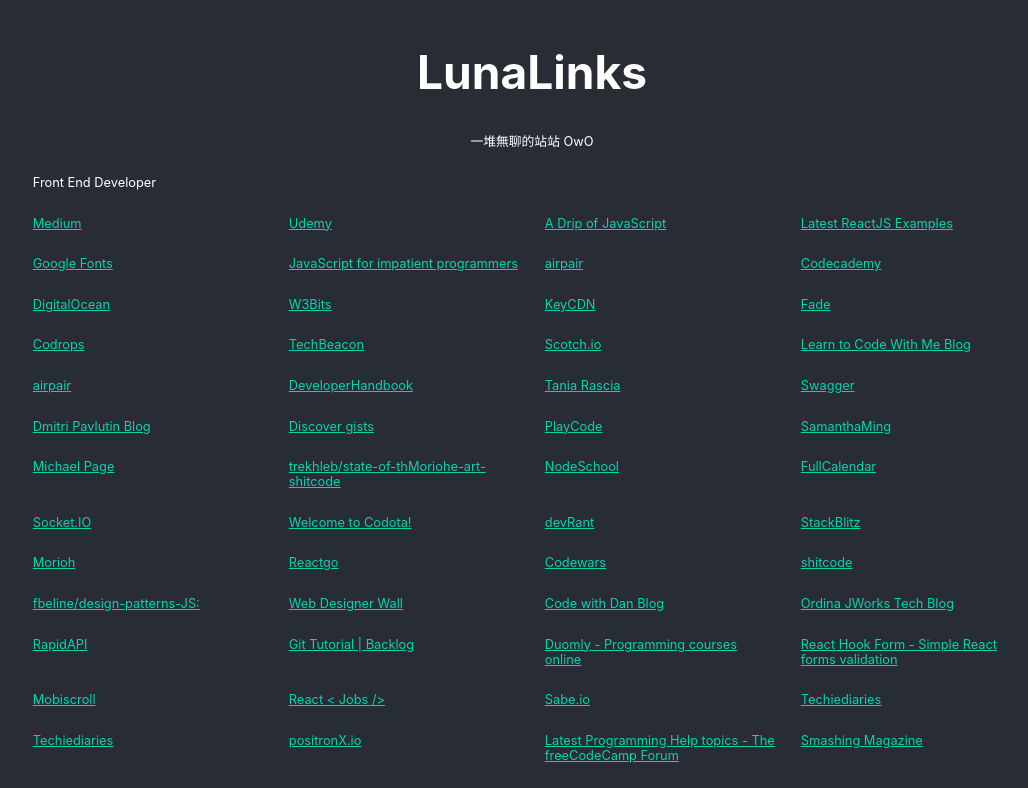
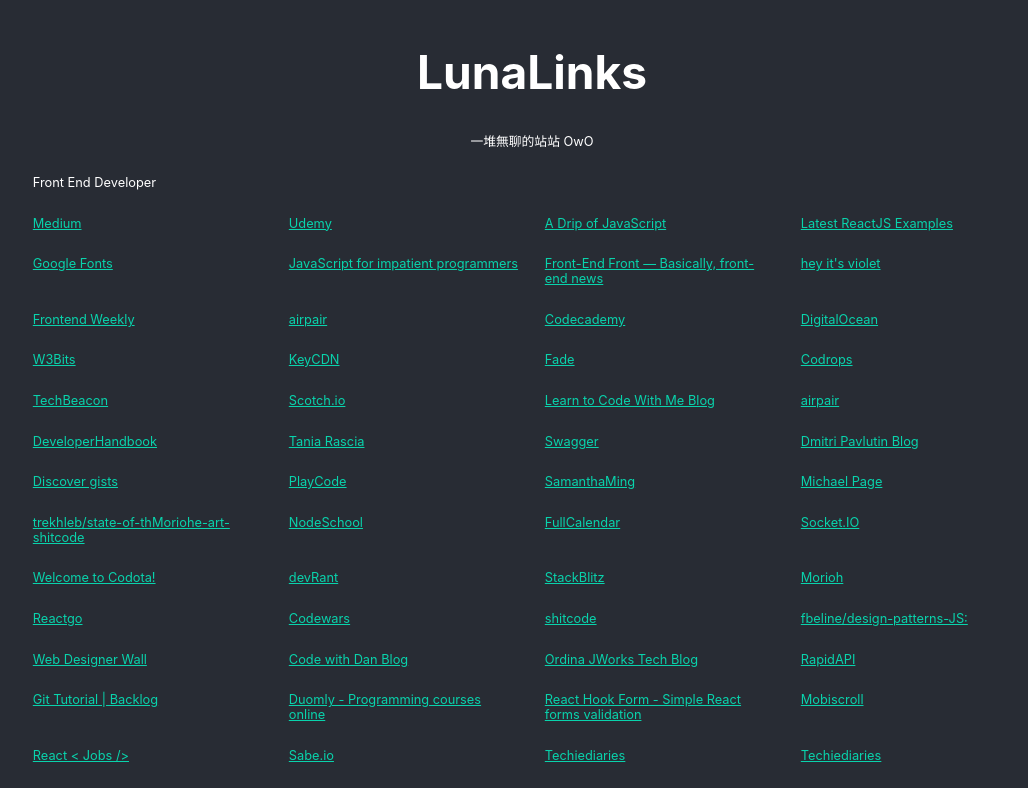
Before and after one commit to catsheue/lunalinks, a React (Create React App) app: page / in a window 1280 px wide. Shown: the top 788 px of the page, without its empty margins (108-1136 px from the left). Built offline with nearby package versions, Linux system fonts and the light colour scheme.

Commit message:
add links :speech_balloon:

```diff
--- a/src/assets/db.js
+++ b/src/assets/db.js
@@ -23,6 +23,21 @@
 		"type": "Front End Developer",
 		"title": "JavaScript for impatient programmers",
 		"links": "https://exploringjs.com/impatient-js/toc.html"
+	},
+	{
+		"type": "Front End Developer",
+		"title": "Front-End Front — Basically, front-end news",
+		"links": "https://frontendfront.com/"
+	},
+	{
+		"type": "Front End Developer",
+		"title": "hey it's violet",
+		"links": "https://vgpena.github.io/"
+	},
+	{
+		"type": "Front End Developer",
+		"title": "Frontend Weekly",
+		"links": "https://frontendweekly.co/"
 	},
   {
     "type": "Front End Developer",
```
